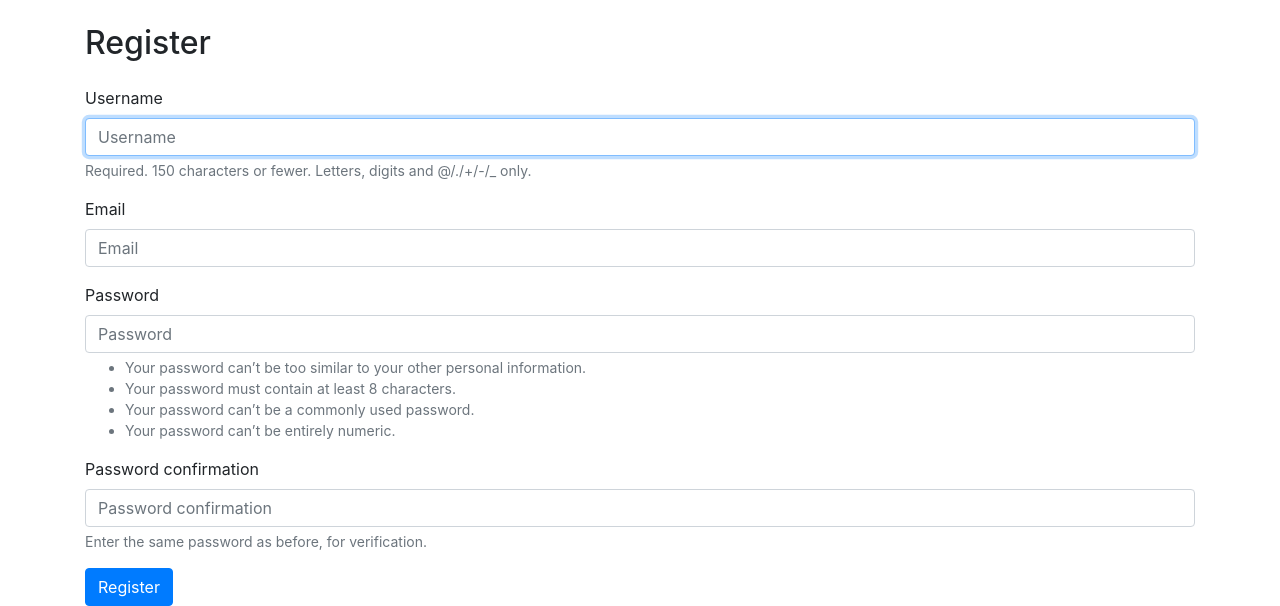
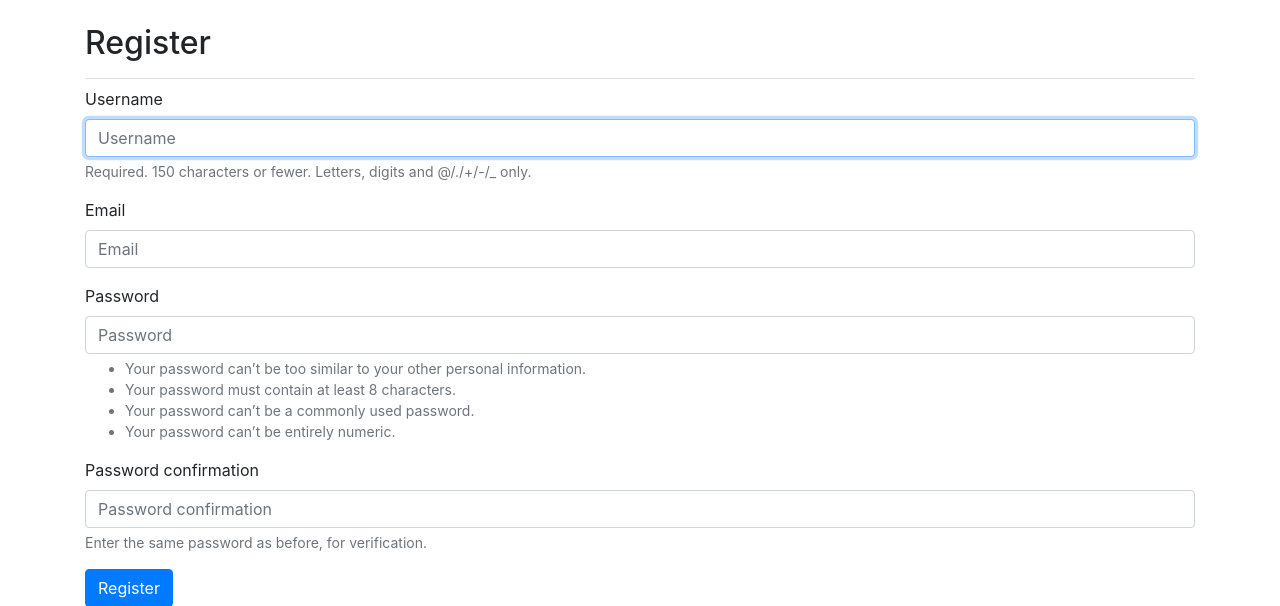
Before and after one commit to fpelletier-gh/baby-journal-MVC, a Django app: page /users/register/ in a window 1280 px wide. Shown: the part 58-664 px from the top of the page. Run offline with Django 3.2, Linux system fonts and the light colour scheme; some libraries are stand-ins or nearby versions.

Commit message:
Fixed some styling

```diff
--- a/baby_logs/templates/baby_logs/base.html
+++ b/baby_logs/templates/baby_logs/base.html
@@ -32,7 +32,7 @@
     </div>
   </nav>
   <main role="main" class="container">
-    <div class="pb-2 mb-2">
+    <div class="pb-2 mb-2 border-bottom">
       {% block page_header %}{% endblock page_header %}
     </div>
     <div>
--- a/baby_logs/templates/baby_logs/topic.html
+++ b/baby_logs/templates/baby_logs/topic.html
@@ -1,7 +1,7 @@
 {% extends "baby_logs/base.html" %}
 
 {% block page_header %}
-  <h2>{{ topic }}</h2>
+  <h2 class="text-center">{{ topic }}</h2>
 {% endblock page_header %}
 
 {% block content %}
```
Also changed, not shown: baby_logs/templates/baby_logs/new_topic.html (indentation only).
